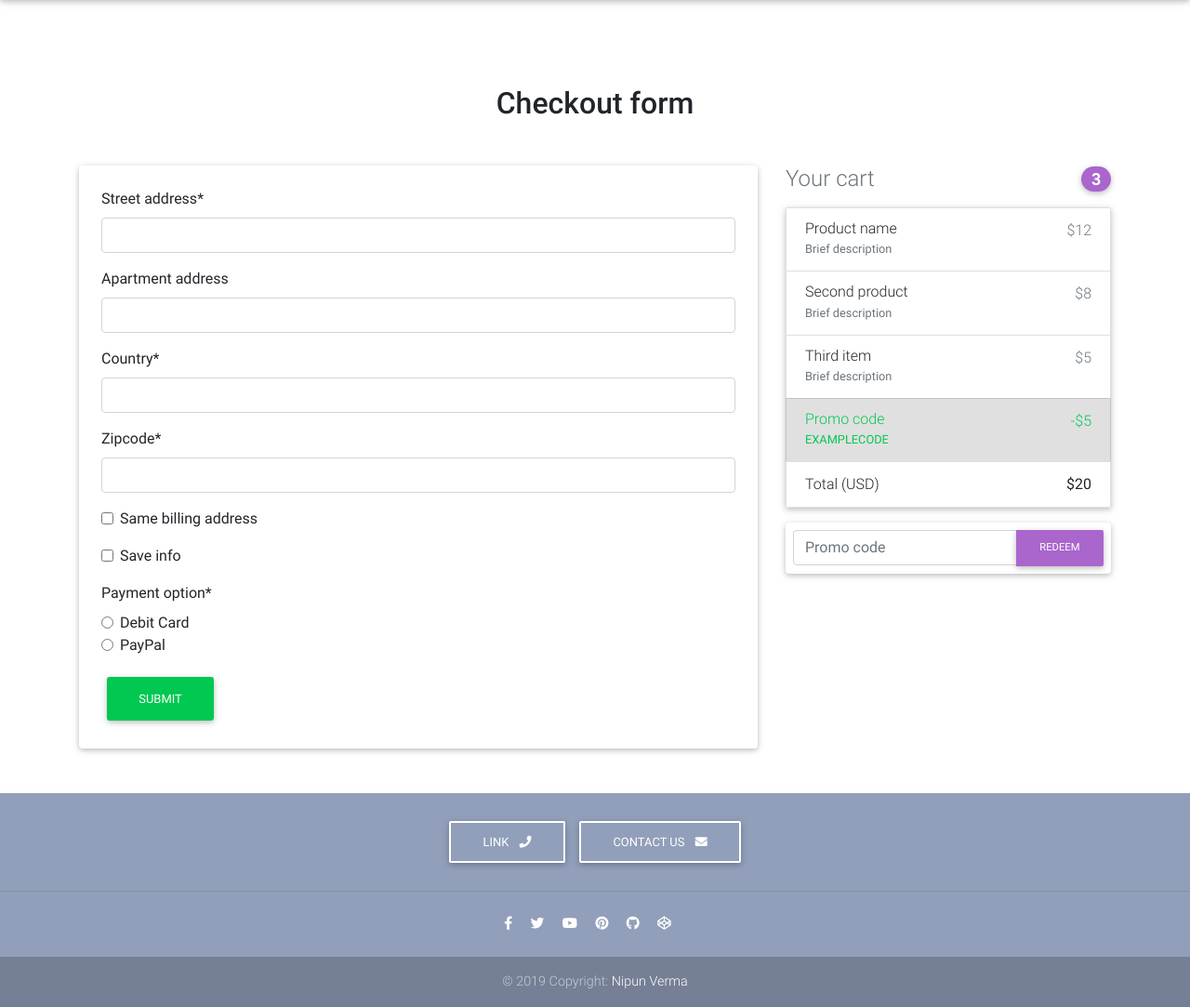
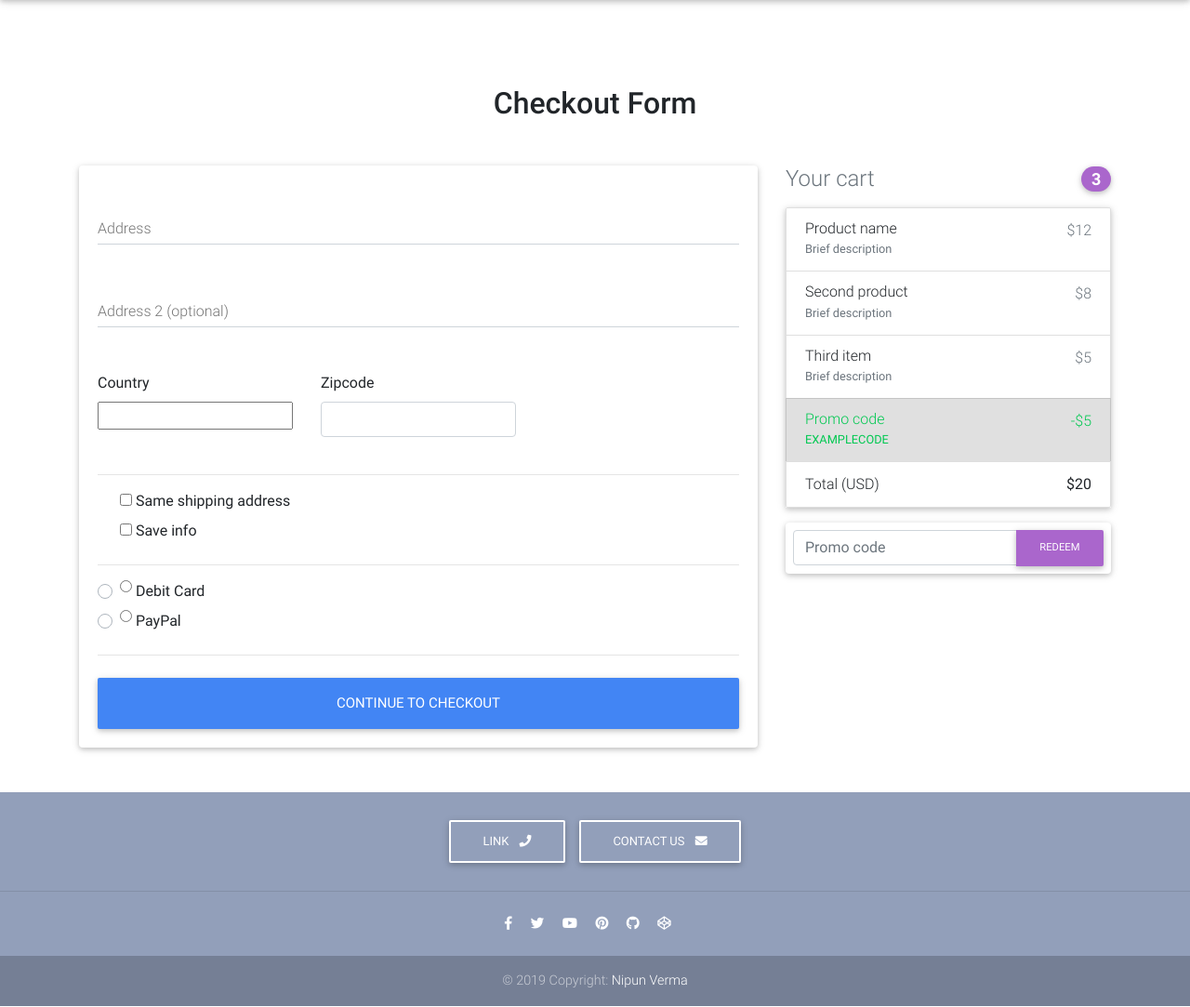
Before and after one commit to Nipun3120/E-Commerce, a Django app: page /checkout in a window 1280 px wide. Shown: the part 66-1149 px from the top of the page at 93% size. Run offline with Django 3.2, Linux system fonts and the light colour scheme; some libraries are stand-ins or nearby versions.

Commit message:
checkout view

```diff
--- a/core/admin.py
+++ b/core/admin.py
@@ -1,8 +1,9 @@
 from django.contrib import admin
-from .models import Item, Order, OrderItem
+from .models import Item, Order, OrderItem, BillingAddress
 
 # Register your models here.
 
 admin.site.register(Item)
 admin.site.register(Order)
 admin.site.register(OrderItem)
+admin.site.register(BillingAddress)
--- a/core/forms.py
+++ b/core/forms.py
@@ -28,7 +28,7 @@
         })
     )
 
-    same_billing_address = forms.BooleanField(widget=forms.CheckboxInput, required=False)
+    same_shipping_address = forms.BooleanField(widget=forms.CheckboxInput, required=False)
     save_info = forms.BooleanField(widget=forms.CheckboxInput, required=False)
 
     payment_option = forms.ChoiceField(widget=forms.RadioSelect, choices=PAYMENT_OPTIONS, required=True)
--- a/core/views.py
+++ b/core/views.py
@@ -8,7 +8,7 @@
 from django.template import RequestContext
 
 from django.views.generic import ListView, DetailView, View
-from .models import Item, Order, OrderItem
+from .models import Item, Order, OrderItem, BillingAddress
 # from .forms import CheckoutForm
 from .forms import CheckoutForm
 
@@ -42,18 +42,43 @@
 
     def post(self, *args, **kwargs):
         form = CheckoutForm(self.request.POST or None)
-        print("------sdqadwq-------------------")
-        print(self.request.POST)
+        try:
+            order = Order.objects.get(user = self.request.user, ordered=False)
+            context = {
+                'object': order,
+            }
 
-        if form.is_valid():
-            print("-----asdasdadq--------------------")
-            print(form.cleaned_data)
-            return redirect('core:check')
+            if form.is_valid():
+                street_address = form.cleaned_data.get('street_address')
+                apartment_address = form.cleaned_data.get('apartment_address')
+                country = form.cleaned_data.get('country')
+                zipcode = form.cleaned_data.get('zipcode')
 
-        messages.warning(self.request, 'invalid form')
-        return redirect('core:check')
+                # same_shipping_address = form.cleaned_data.get('same_shipping_address')
+                # save_info = form.cleaned_data.get('save_info')
+                # payment_option = form.cleaned_data.get('payment_option')
+
+                billing_address = BillingAddress(
+                    user = self.request.user,
+                    street_address = street_address,
+                    apartment_address = apartment_address,
+                    country = country,
+                    zipcode = zipcode,
+                )
+                billing_address.save()
+                order.billing_address = billing_address
+                order.save()
 
 
+                return redirect('core:check')
+
+
+        except ObjectDoesNotExist:
+            messages.error(self.request, "You do not have an active order")
+            return redirect("/")
+        messages.warning(self.request, 'invalid form')
+
+        return redirect('core:check')
 
 
 
--- a/templates/checkout-page.html
+++ b/templates/checkout-page.html
@@ -19,31 +19,91 @@
     <div class="container wow fadeIn">
 
       <!-- Heading -->
-      <h2 class="my-5 h2 text-center">Checkout form</h2>
+      <h2 class="my-5 h2 text-center">Checkout Form</h2>
 
-      <!--Grid row-->
       <div class="row">
+        <div class="col-md-8 mb-4">
+          <div class="card">
 
-        <!--Grid column-->
-        <div class="col-md-8 mb-4">
 
-          <!--Card-->
-          <div class="card p-4">
+            <form class="card-body" method="POST">
+              {% csrf_token %}
 
-            <form method="post" class="">
-              {% csrf_token %}
-              {{ form|crispy }}
-              <button type="submit" class="btn btn-success rounded-sm">Submit</button>
+              <!--address-->
+              <div class="md-form mb-5">
+                {{ form.street_address }}
+                <label for="address" class="">Address</label>
+              </div>
+
+              <!--address-2-->
+              <div class="md-form mb-5">
+                {{ form.apartment_address }}
+                <label for="address-2" class="">Address 2 (optional)</label>
+              </div>
+
+              <!--Grid row-->
+              <div class="row">
+
+                <!--Grid column-->
+                <div class="col-lg-4 col-md-12 mb-4">
+
+                  <label for="country">Country</label>
+                    {{ form.country }}
+                  <div class="invalid-feedback">
+                    Please select a valid country.
+                  </div>
+
+                </div>
+
+
+
+                <div class="col-lg-4 col-md-6 mb-4">
+
+                  <label for="{{ form.zipcode }">Zipcode</label>
+                  {{ form.zipcode }}
+                  <div class="invalid-feedback">
+                    Zip code required.
+                  </div>
+
+                </div>
+                <!--Grid column-->
+
+              </div>
+              <!--Grid row-->
+
+              <hr>
+
+              <div class="custom-control custom-checkbox">
+                {{ form.same_shipping_address }}
+                <label for="{{ form.same_shipping_address.label }}">{{ form.same_shipping_address.label }}</label>
+              </div>
+              <div class="custom-control custom-checkbox">
+                {{ form.save_info }}
+                <label for="{{ form.save_info.label }}">{{ form.save_info.label }}</label>
+              </div>
+
+              <hr>
+
+              <div class="d-block my-3">
+              {% for value, name in form.fields.payment_option.choices %}
+                <div class="custom-control custom-radio">
+                  <input id="{{ name }}" value="{{ value }}" name="payment_option" type="radio" class="custom-control-label">
+                  <label for="{{ name }}">{{ name }}</label>
+                </div>
+              {% endfor %}
+
+              </div>
+
+              <!-- card-details.txt -->
+              <hr class="mb-4">
+              <button class="btn btn-primary btn-lg btn-block" type="submit">Continue to checkout</button>
+
             </form>
 
-
           </div>
-          <!--/.Card-->
 
         </div>
-        <!--Grid column-->
 
-        <!--Grid column-->
         <div class="col-md-4 mb-4">
 
           <!-- Heading -->
```
Also changed, not shown: core/models.py (+15 -1 lines), core/migrations/0023_billingaddress.py (added), core/migrations/0024_auto_20210217_1754.py (added), core/migrations/0025_order_billing_address.py (added), core/migrations/0026_auto_20210217_1805.py (added), db.sqlite3.
